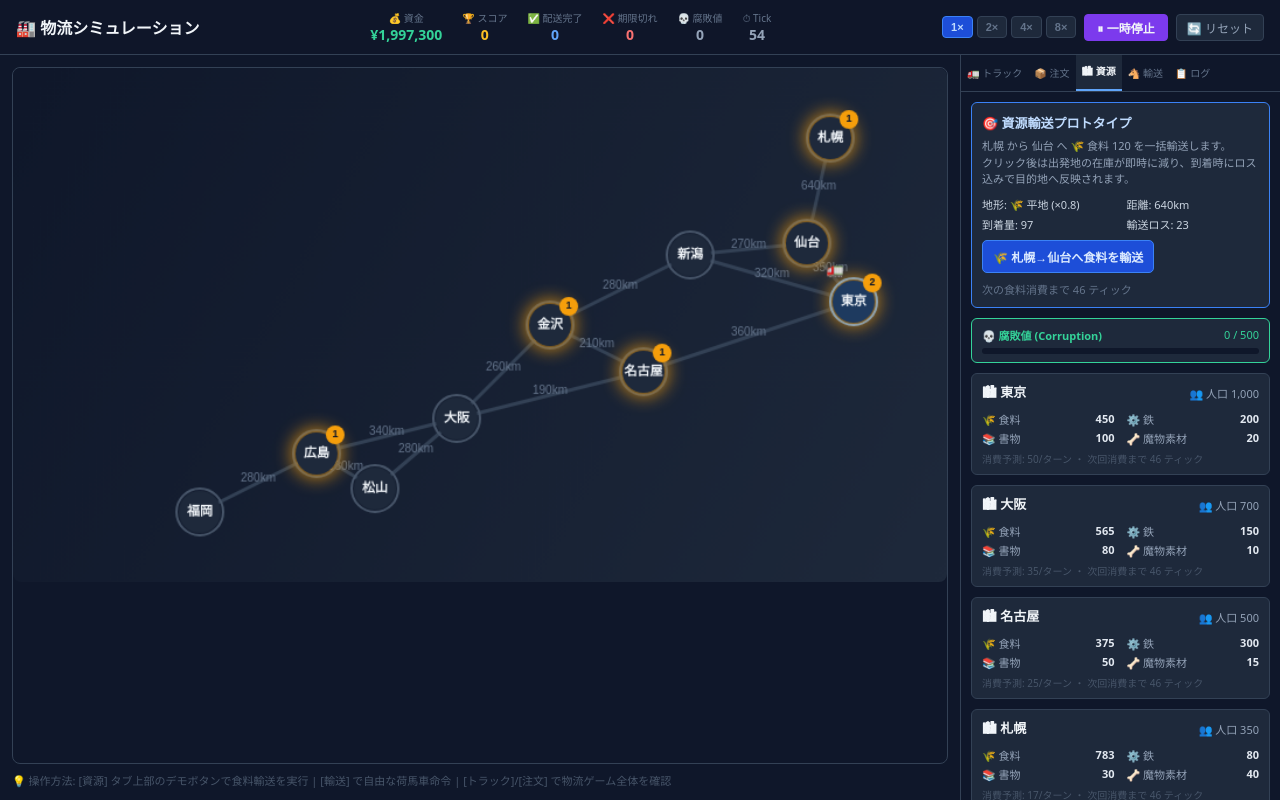
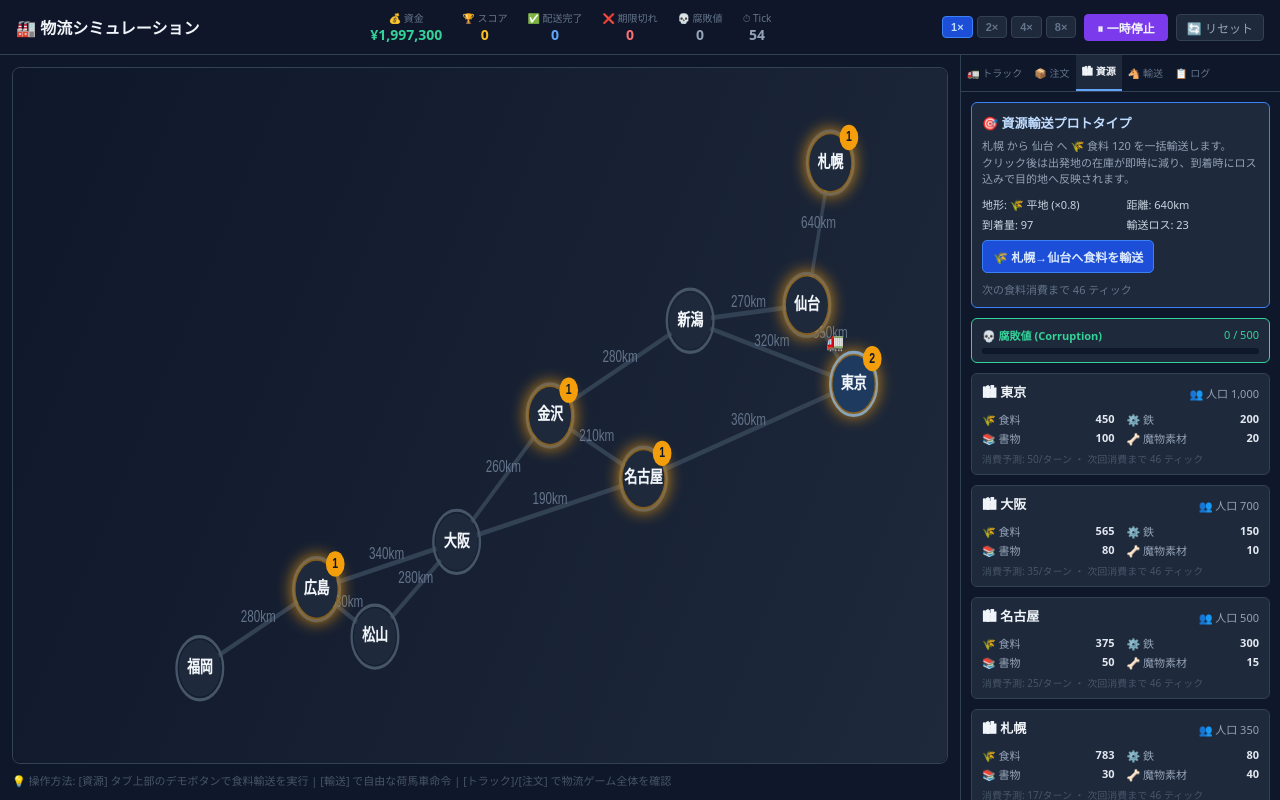
Before and after one commit to sssiratori-dev/Logisimulation, a React (Vite) app: page / in a window 1280 px wide. Built offline with nearby package versions, Linux system fonts and the light colour scheme.

Commit message:
fix: canvasがコンテナを埋めるよう修正（白画面・動かない問題を解消）

```diff
--- a/src/components/GameMap.tsx
+++ b/src/components/GameMap.tsx
@@ -23,8 +23,18 @@ export function GameMap({ state, onCityClick }: Props) {
   useEffect(() => {
     const canvas = canvasRef.current;
     if (!canvas) return;
+
+    // Sync canvas internal resolution to its CSS display size so it fills the container
+    const displayW = canvas.offsetWidth || MAP_WIDTH;
+    const displayH = canvas.offsetHeight || MAP_HEIGHT;
+    canvas.width = displayW;
+    canvas.height = displayH;
+
     const ctx = canvas.getContext('2d');
     if (!ctx) return;
+
+    // Scale the drawing context so all coordinates remain in MAP_WIDTH × MAP_HEIGHT space
+    ctx.setTransform(displayW / MAP_WIDTH, 0, 0, displayH / MAP_HEIGHT, 0, 0);
 
     // Clear
     ctx.clearRect(0, 0, MAP_WIDTH, MAP_HEIGHT);
@@ -201,7 +211,7 @@ export function GameMap({ state, onCityClick }: Props) {
       width={MAP_WIDTH}
       height={MAP_HEIGHT}
       onClick={handleClick}
-      style={{ width: '100%', cursor: 'pointer', borderRadius: '8px', display: 'block' }}
+      style={{ width: '100%', height: '100%', cursor: 'pointer', borderRadius: '8px', display: 'block' }}
     />
   );
 }
```
